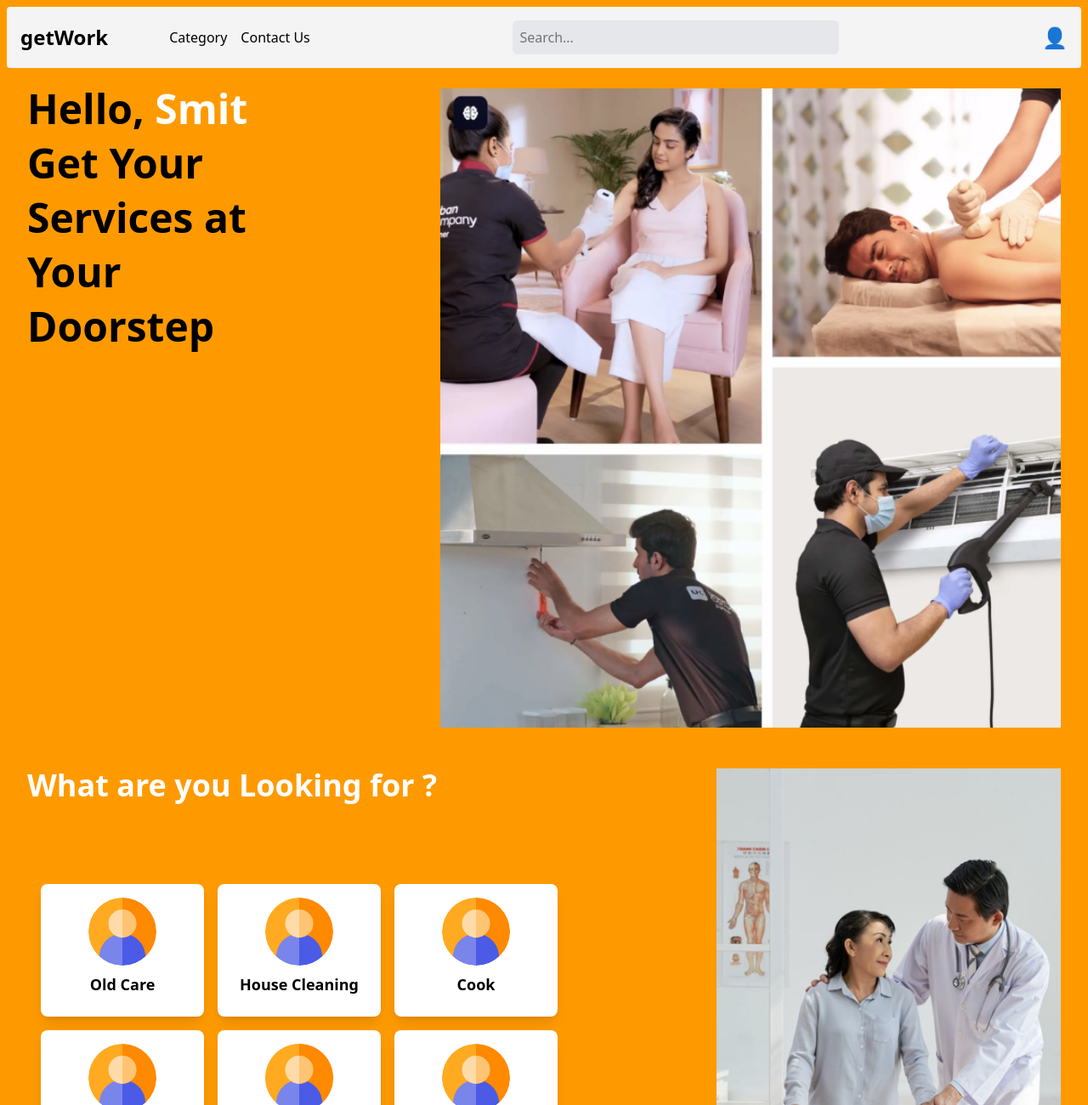
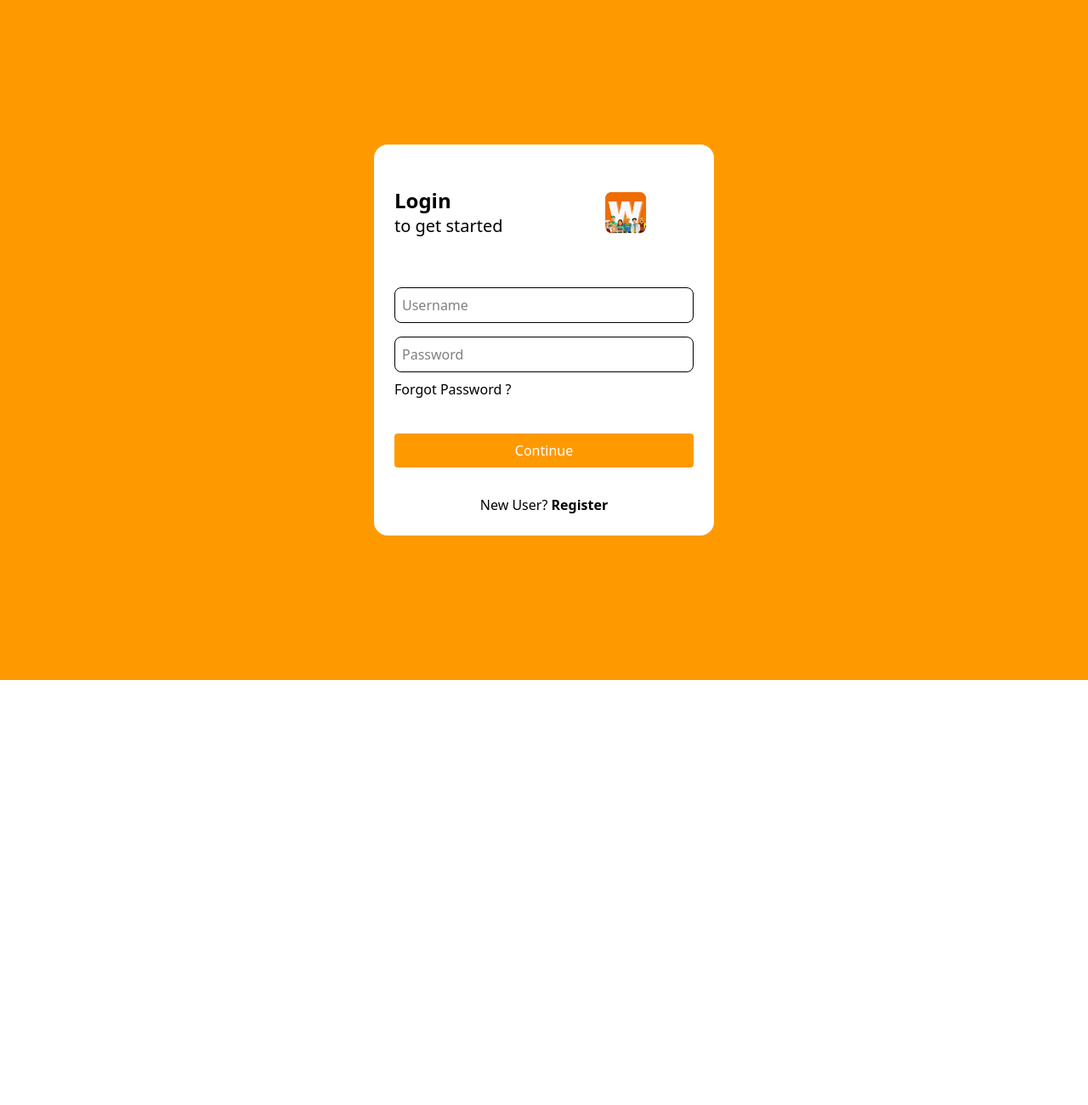
Before and after one commit to deepnimbark05/getWork-2.0, a React (Vite) app in the folder frontend/: page / in a window 1280 px wide. Shown: the top 1300 px of the page at 85% size. After the commit the page ends 800 px from the top, so only its background shows below. Built offline with nearby package versions, Linux system fonts and the light colour scheme.

Commit message:
routing started

```diff
--- a/frontend/src/App.jsx
+++ b/frontend/src/App.jsx
@@ -1,4 +1,3 @@
-import { useState,  } from 'react'
 import { BrowserRouter as Router,Routes,Route } from 'react-router-dom';
 import Home from './pages/Home';
 import WorkerList from './pages/WorkerList';
@@ -7,18 +6,17 @@ import CreateWorker from './pages/CreateWorker';
 import LogIn from './pages/LogIn';
 import SignUp from './pages/SignUp';
 import ChoosePayment from './pages/ChoosePayment';
+import AdminHome from './pages/AdminHome';
 function App() {
   return (
     <Router>
       <Routes>
-        <Route path='/' element={<Home/>}/>
-        <Route path='/workerlist' element={<WorkerList/>}/>
-        <Route path='/workerdetails' element={<WorkerDetails/>}/>
-        <Route path='/createworker' element={<CreateWorker/>}/>
-        <Route path='/login' element={<LogIn/>}/>
-        <Route path="/SignUp" element={<SignUp/>}/>
-        <Route path='/choosepayment' element={<ChoosePayment/>}/>
-
+        <Route path='/' element={<LogIn/>}/>
+        <Route path='/home' element={<Home/>}/>
+        <Route path="/signup" element={<SignUp/>}/>
+        <Route path="/workerList" element={<WorkerList/>}/>
+        <Route path="/workerDetails" element={<WorkerDetails/>}/>
+        <Route path='/admin' element={<AdminHome/>}/>
       </Routes>
     </Router>
   );
--- a/frontend/src/components/WorkerCard.jsx
+++ b/frontend/src/components/WorkerCard.jsx
@@ -1,8 +1,10 @@
 import React from 'react'
 
-const WorkerCard = () => {
+const WorkerCard = ({ onClick }) => {
   return (
-    <div class="w-60 h-70 bg-white shadow-lg rounded-lg p-4 border border-gray-300 flex flex-col items-center justify-center text-center">
+    <div class="w-60 h-70 bg-white shadow-lg rounded-lg p-4 border border-gray-300 flex flex-col items-center justify-center text-center cursor-pointer hover:bg-gray-200"
+    onClick={onClick}
+    >
         <img src="user (2).png" alt="" class="w-44 h-44 rounded-full"/>
         <h2 class="text-xl font-bold text-black">Dr Smit Dodiya</h2>
         <p class="text-blue-600 font-bold mt-2">Physiotherapy</p>
--- /dev/null
+++ b/frontend/src/pages/AdminHome.jsx
@@ -0,0 +1,19 @@
+import React from 'react'
+import AdminHeader from '../components/AdminHeader'
+import AdminSide from '../components/AdminSide'
+const AdminHome = () => {
+    return (
+        <div class='bg-black  h-full p-2'>
+            <AdminHeader />
+            <div className="flex h-screen w-full p-6">
+                <AdminSide/>
+                <div className="w-4/5 bg-gray-100 p-4 rounded">
+
+                </div>
+            </div>
+
+        </div>
+    )
+}
+
+export default AdminHome
--- a/frontend/src/pages/Home.jsx
+++ b/frontend/src/pages/Home.jsx
@@ -1,6 +1,12 @@
 import React from 'react'
 import Header from '../components/Header'
+import { useNavigate } from 'react-router-dom'
+
 const Home = () => {
+  const navigate = useNavigate();
+    const handleLogin = () => {
+      navigate('/workerlist');
+    }
   return (
     <div class="bg-amber-500  p-2">
         <Header/>
@@ -21,28 +27,28 @@ const Home = () => {
         <div class="p-6 flex h-dvh w-full overflow-hidden">
           <div class="w-4/6 h-full  ">
             <h1 className='text-4xl font-bold text-white'>What are you Looking for ?</h1>
-            <div className='grid grid-cols-3 grid-rows-2 gap-4 p-4 h-90 w-160 mt-20'>
-              <div class="bg-white shadow-lg rounded-lg p-4 flex flex-col items-center">
+            <div className='grid grid-cols-3 grid-rows-2 gap-4 p-4 h-90 w-160 mt-20 ' >
+              <div class="bg-white shadow-lg rounded-lg p-4 flex flex-col items-center cursor-pointer hover:bg-gray-200" onClick={handleLogin}>
                 <img src="user (2).png" alt="Card 6" class="w-20 h-20 object-cover rounded-full" />
                 <h2 class="text-lg font-bold text-black mt-2">Old Care</h2>
               </div>
-              <div class="bg-white shadow-lg rounded-lg p-4 flex flex-col items-center">
+              <div class="bg-white shadow-lg rounded-lg p-4 flex flex-col items-center cursor-pointer hover:bg-gray-200" onClick={handleLogin}>
                 <img src="user (2).png" alt="Card 6" class="w-20 h-20 object-cover rounded-full" />
                 <h2 class="text-lg font-bold text-black mt-2">House Cleaning</h2>
               </div>
-              <div class="bg-white shadow-lg rounded-lg p-4 flex flex-col items-center">
+              <div class="bg-white shadow-lg rounded-lg p-4 flex flex-col items-center cursor-pointer hover:bg-gray-200" onClick={handleLogin}>
                 <img src="user (2).png" alt="Card 6" class="w-20 h-20 object-cover rounded-full" />
                 <h2 class="text-lg font-bold text-black mt-2">Cook</h2>
               </div>
-              <div class="bg-white shadow-lg rounded-lg p-4 flex flex-col items-center">
+              <div class="bg-white shadow-lg rounded-lg p-4 flex flex-col items-center cursor-pointer hover:bg-gray-200" onClick={handleLogin}>
                 <img src="user (2).png" alt="Card 6" class="w-20 h-20 object-cover rounded-full" />
                 <h2 class="text-lg font-bold text-black mt-2">Baby Sitting</h2>
               </div>
-              <div class="bg-white shadow-lg rounded-lg p-4 flex flex-col items-center">
+              <div class="bg-white shadow-lg rounded-lg p-4 flex flex-col items-center cursor-pointer hover:bg-gray-200" onClick={handleLogin}>
                 <img src="user (2).png" alt="Card 6" class="w-20 h-20 object-cover rounded-+full" />
                 <h2 class="text-lg font-bold text-black mt-2">Home Tution</h2>
               </div>
-              <div class="bg-white shadow-lg rounded-lg p-4 flex flex-col items-center">
+              <div class="bg-white shadow-lg rounded-lg p-4 flex flex-col items-center cursor-pointer hover:bg-gray-200" onClick={handleLogin}>
                 <img src="user (2).png" alt="Card 6" class="w-20 h-20 object-cover rounded-full" />
                 <h2 class="text-lg font-bold text-black mt-2">Physiotherapist</h2>
               </div>
--- a/frontend/src/pages/LogIn.jsx
+++ b/frontend/src/pages/LogIn.jsx
@@ -1,26 +1,42 @@
 import React from 'react'
+import { useNavigate } from 'react-router-dom'
+const Login = () => {
 
-const Login = () => {
+  const navigate = useNavigate();
+  const handleLogin = () => {
+    navigate('/home');
+  }
+  const handleregister = () => {
+    navigate('/signup');
+  }
+
   return (
     <div class="flex items-center justify-center min-h-screen bg-amber-500 p-4 h-screen">
 
-        <div className='bg-white p-6 rounded-2xl w-100 rounded'>
-            <h2 className='text-2xl font-semibold  '>Login</h2>
-            <h2 className='text-1xl  mb-4'>to get started</h2>
+      <div className='bg-white pl-6 pr-6 pb-6 rounded-2xl w-100 rounded'>
+        <div className="flex justify-between items-center">
+          <div>
+            <h2 className="text-2xl font-semibold">Login</h2>
+            <h2 className="text-xl ">to get started</h2>
+          </div>
+          <div>
+            <img src="incon.png" alt="Signup Icon" className="w-40 h-40 object-contain" />
+          </div>
+        </div>
         <input
           type="text"
           placeholder="Username"
-                className="w-full p-2 border rounded-lg mt-6"
+          className="w-full p-2 border rounded-lg mt-2"
         />
         <input
           type="password"
           placeholder="Password"
           className="w-full p-2 border rounded-lg mt-4"
         />
-            <h1 className='text-s  mt-2 underline'>Forgot Password ?</h1>
-            <button className='w-full bg-amber-500 rounded p-2 text-white mt-10'>Continue</button>
+        <h1 className='text-s  mt-2 hover:underline cursor-pointer'>Forgot Password ?</h1>
+        <button className='w-full bg-amber-500 rounded p-2 text-white mt-10 cursor-pointer hover:bg-amber-600' onClick={handleLogin}>Continue</button>
 
-            <p className='text-center mt-8'>New User? <span className='font-bold'>Register</span></p>
+        <p className='text-center mt-8'>New User? <span className='font-bold cursor-pointer hover:underline' onClick={handleregister}>Register</span></p>
 
       </div>
     </div>
--- a/frontend/src/pages/SignUp.jsx
+++ b/frontend/src/pages/SignUp.jsx
@@ -1,16 +1,28 @@
 import React from 'react'
+import { useNavigate } from 'react-router-dom'
 
 const SignUp = () => {
+    const navigate = useNavigate();
+    const handleSignup = () => {
+        navigate('/');
+    }
     return (
         <div class="flex items-center justify-center min-h-screen bg-amber-500 p-4 h-screen">
 
-        <div className='bg-white p-6 rounded-2xl w-100 rounded'>
-            <h2 className='text-2xl font-semibold  '>Signup</h2>
-            <h2 className='text-1xl  mb-4'>to get started</h2>
+            <div className='bg-white pl-6 pr-6 pt-2 pb-4 rounded-2xl w-100 rounded'>
+                <div className="flex justify-between items-center">
+                    <div>
+                        <h2 className="text-2xl font-semibold">Signup</h2>
+                        <h2 className="text-xl ">to get started</h2>
+                    </div>
+                    <div>
+                        <img src="incon.png" alt="Signup Icon" className="w-40 h-40 object-contain" />
+                    </div>
+                </div>
                 <input
                     type="text"
                     placeholder="Username"
-                className="w-full p-2 border rounded-lg mt-6"
+                    className="w-full p-2 border rounded-lg "
                 />
                 <input
                     type="text"
@@ -30,14 +42,14 @@ const SignUp = () => {
 
                 <div className='flex mt-8 item-center'>
 
-            <input type="checkbox" />
+                    <input className="cursor-pointer" type="checkbox" />
                     <p className='ml-2'>Agree to Our terms and Conditions</p>
                 </div>
 
 
-            <button className='w-full bg-amber-500 rounded p-2 text-white mt-10'>Continue</button>
+                <button className='w-full bg-amber-500 rounded p-2 text-white mt-10 cursor-pointer hover:bg-amber-600' onClick={handleSignup}>Continue</button>
 
-            <p className='text-center mt-8'>Already Registered? <span className='font-bold'>Login</span></p>
+                <p className='text-center mt-8'>Already Registered? <span className='font-bold hover:underline cursor-pointer' onClick={handleSignup}>Login</span></p>
 
             </div>
         </div>
--- a/frontend/src/pages/WorkerList.jsx
+++ b/frontend/src/pages/WorkerList.jsx
@@ -1,13 +1,42 @@
 import React from 'react'
+import { useState, useEffect } from 'react'
 import Header from '../components/Header'
 import WorkerCard from '../components/WorkerCard'
+import { useNavigate } from 'react-router-dom'
+
 const WorkerList = () => {
+  const navigate = useNavigate();
+  const [sortOption, setSortOption] = useState('');
+
+  useEffect(() => {
+    window.scrollTo(0, 0);
+  }, []);
+
+  const handleLogin = () => {
+    navigate('/workerdetails');
+  };
+
+  const handleSortChange = (event) => {
+    setSortOption(event.target.value);
+    // Here, you can implement sorting logic if needed
+    console.log("Selected sort option:", event.target.value);
+  };
+
   return (
     <div class='bg-amber-500  p-2'>
-        <Header/>
+      <Header />
       <div class="m-4 flex flex items-center justify-between">
-          <div class="">
-            <button class="bg-blue-600 text-white font-bold py-2 px-4 rounded">Sort by</button>
+        <div>
+          <select
+            className="bg-white text-black font-bold py-3 px-6 rounded-full  shadow-md cursor-pointer hover:bg-grey-200  transition duration-300"
+            onChange={handleSortChange}
+            value={sortOption}
+          >
+            <option value="">Sort by</option>
+            <option value="popular">Most Popular</option>
+            <option value="highest_review">Highest Review</option>
+            <option value="oldest">Oldest Worker</option>
+          </select>
         </div>
         <div class="font-bold text-gray-700">
           1927 results
@@ -15,17 +44,17 @@ const WorkerList = () => {
       </div>
       <hr className="border-t-2 border-white my-4" />
       <div class=" flex justify-center place-items-center grid grid-cols-1 sm:grid-cols-2 md:grid-cols-3 lg:grid-cols-4 gap-4 p-4">
-        <WorkerCard/>
-        <WorkerCard/>
-        <WorkerCard/>
-        <WorkerCard/>
-        <WorkerCard/>
-        <WorkerCard/>
-        <WorkerCard/>
-        <WorkerCard/>
-        <WorkerCard/>
-        <WorkerCard/>
-        <WorkerCard/>
+        <WorkerCard onClick={handleLogin} />
+        <WorkerCard onClick={handleLogin} />
+        <WorkerCard onClick={handleLogin} />
+        <WorkerCard onClick={handleLogin} />
+        <WorkerCard onClick={handleLogin} />
+        <WorkerCard onClick={handleLogin} />
+        <WorkerCard onClick={handleLogin} />
+        <WorkerCard onClick={handleLogin} />
+        <WorkerCard onClick={handleLogin} />
+        <WorkerCard onClick={handleLogin} />
+        <WorkerCard onClick={handleLogin} />
       </div>
 
 
```
Also changed, not shown: frontend/src/components/AdminHeader.jsx (added, +24 -0 lines), frontend/src/components/AdminSide.jsx (added, +20 -0 lines), frontend/public/incon.png (added). Lines whose indentation alone changed are shown as unchanged.
